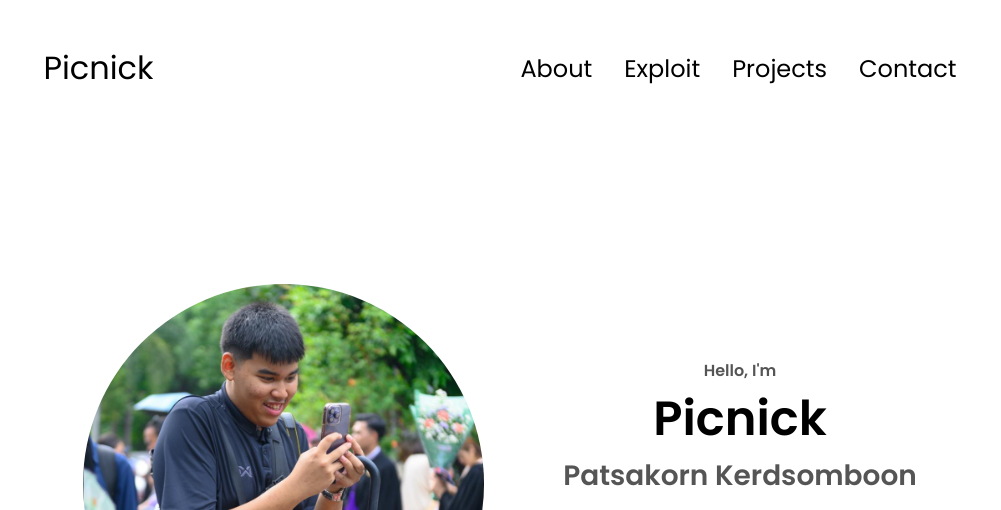
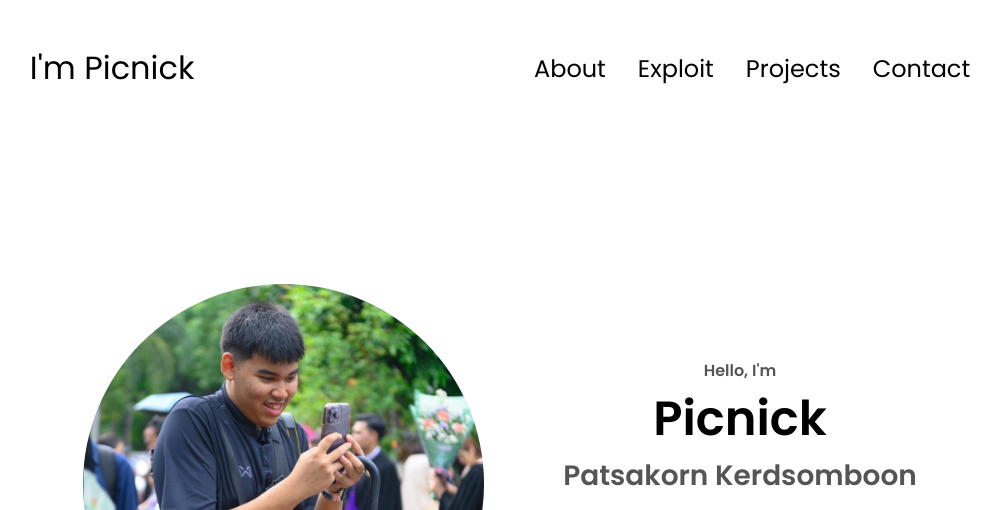
Before and after one commit to Picnick0176/Picnick0176, a plain HTML site: page index.html in a window 1280 px wide. Shown: the top 510 px of the page, without its empty margins (140-1141 px from the left). Drawn offline with Linux system fonts and the light colour scheme.

Commit message:
Update index.html

```diff
--- a/index.html
+++ b/index.html
@@ -11,7 +11,7 @@
   </head>
   <body>
     <nav id="desktop-nav">
-      <div class="logo">Picnick</div>
+      <div class="logo">I'm Picnick</div>
       <div>
         <ul class="nav-links">
           <li><a href="#about">About</a></li>
```
